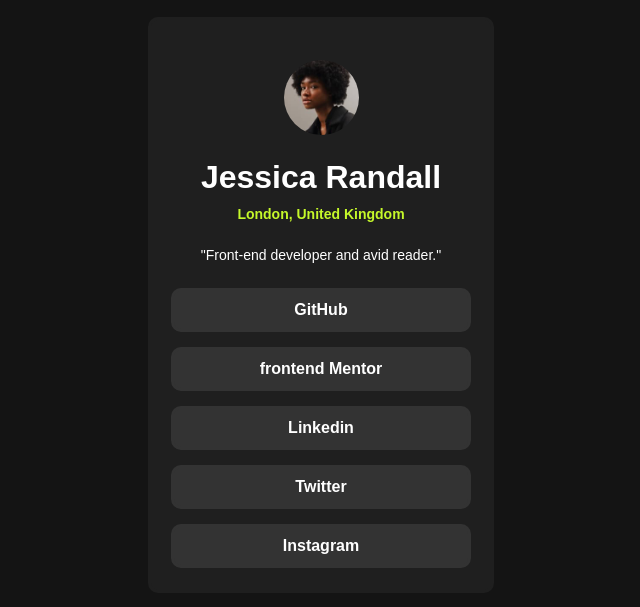
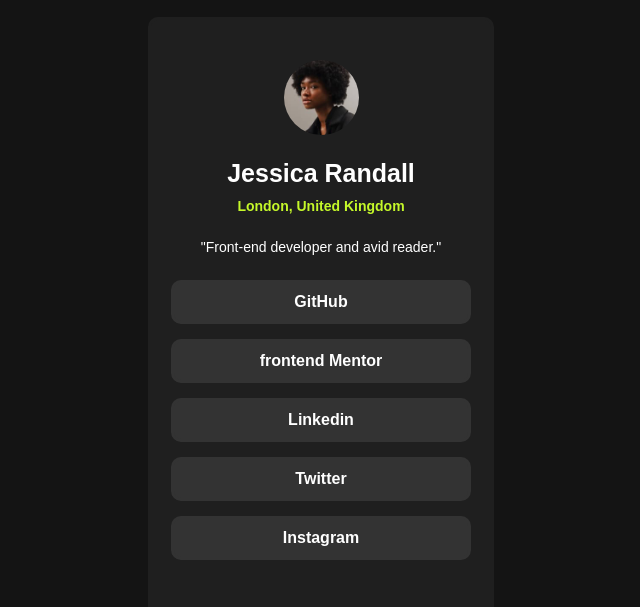
Before and after one commit to abdelrahman4habib/social-links-profile, a plain HTML site: page index.html in a window 1280 px wide. Shown: the part 111-718 px from the top of the page, without its empty margins (319-959 px from the left). Drawn offline with Linux system fonts and the light colour scheme.

Commit message:
Update style.css

```diff
--- a/style.css
+++ b/style.css
@@ -8,7 +8,7 @@ body {
 }
 .container {
   width: 300px;
-  height: 500px;
+  height: 525px;
   margin-left: auto;
   margin-right: auto;
   margin-top: 10%;
@@ -28,6 +28,7 @@ body {
 }
 .developer-name {
   color: hsl(0, 0%, 100%);
+  font-size: 25px;
 }
 .developer-addres {
   color: hsl(75, 94%, 57%);
```
